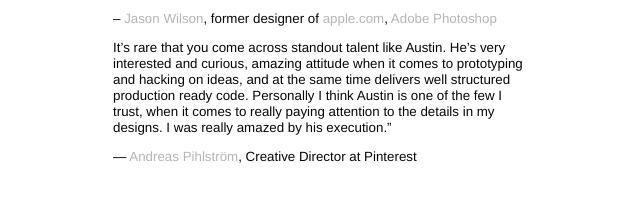
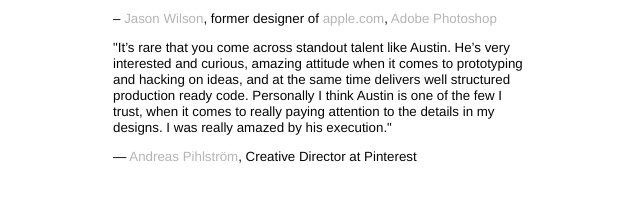
Before and after one commit to austinlouden/austinlouden.github.io, a plain HTML site: page index.html in a window 1280 px wide. Shown: the part 553-754 px from the top of the page, 317-957 px from the left. Drawn offline with Linux system fonts and the light colour scheme.

Commit message:
fix quotes

```diff
--- a/index.html
+++ b/index.html
@@ -41,7 +41,7 @@
   <p>"Austin has just blown me away on every front! We got the project done with agressive deadlines and upper mangement couldn’t be happier with the result. Austin was a major and intricate part of that success. He’s humble, hungry, great attitude, cool under pressure, a thoughtful contributor but most importantly a really great person. Maybe to save time I can just say if I had my own company or one crew to get a job done I’d want him on it."</p>
   <p>– <a href="http://wilson.tv/">Jason Wilson</a>, former designer of <a href="http://www.apple.com/">apple.com</a>, <a href="http://www.adobe.com/products/photoshop.html">Adobe Photoshop</a></p>
 
-  <p>It’s rare that you come across standout talent like Austin. He’s very interested and curious, amazing attitude when it comes to prototyping and hacking on ideas, and at the same time delivers well structured production ready code. Personally I think Austin is one of the few I trust, when it comes to really paying attention to the details in my designs. I was really amazed by his execution.”</p>
+  <p>"It’s rare that you come across standout talent like Austin. He’s very interested and curious, amazing attitude when it comes to prototyping and hacking on ideas, and at the same time delivers well structured production ready code. Personally I think Austin is one of the few I trust, when it comes to really paying attention to the details in my designs. I was really amazed by his execution."</p>
   <p>— <a href="http://www.suprb.com/">Andreas Pihlström</a>, Creative Director at Pinterest</p>
 
   </div> <!-- end inner main -->
```
